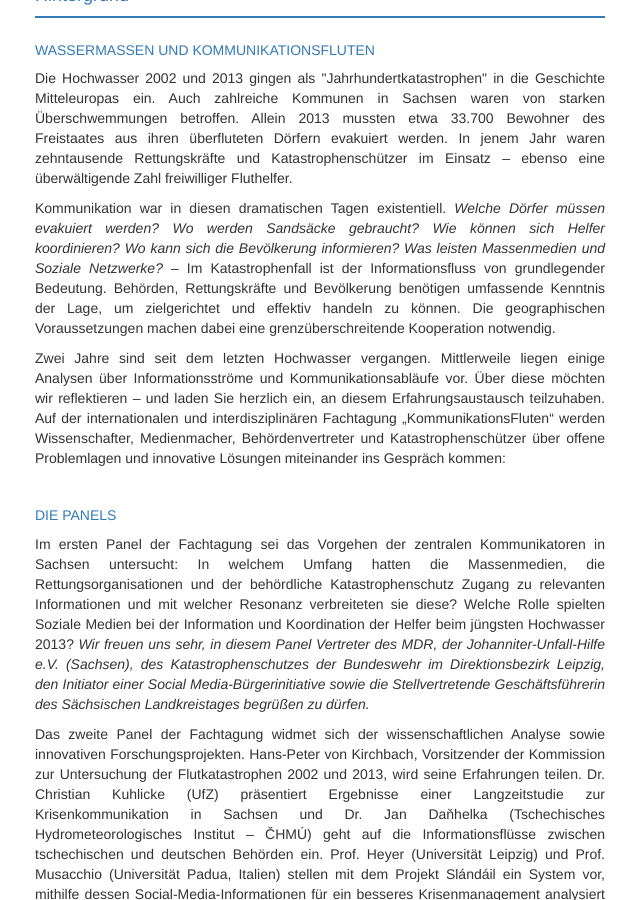
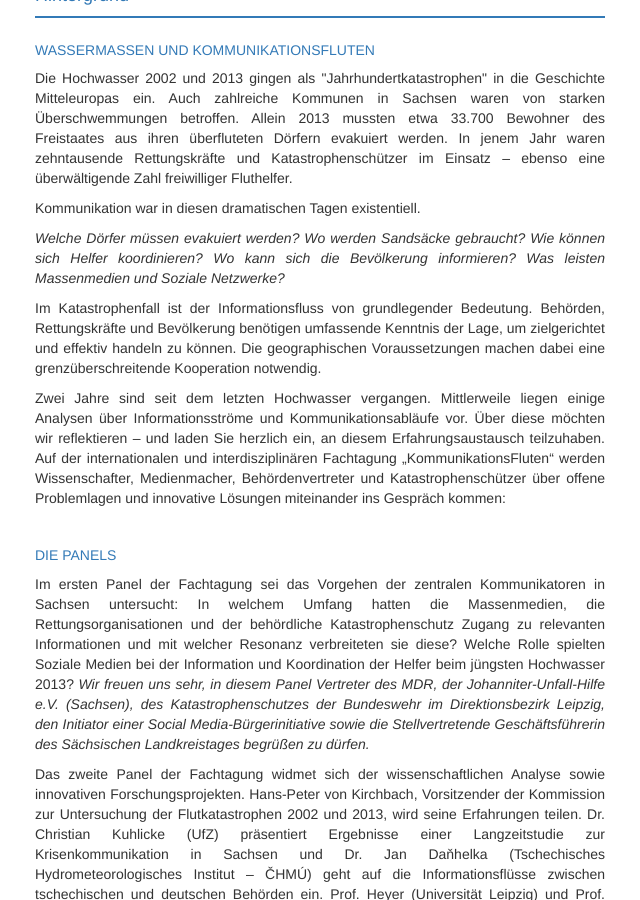
Before and after one commit to susedev/test, a Jekyll site: the page built from konferenz-kommunikationsfluten.html, in a window 1280 px wide and 900 px high, scrolled down 624 px. Shown: the whole window, without its empty margins (230-870 px from the left). Built offline with Jekyll 4.4.1, drawn with Linux system fonts in a browser that asks for light colours; nearby versions of some CDN libraries.

Commit message:
Edit from JekyllCMS

```diff
--- a/konferenz-kommunikationsfluten.html
+++ b/konferenz-kommunikationsfluten.html
@@ -23,7 +23,11 @@ title: Aktuell
 
 <p style="text-align: justify;">Die Hochwasser 2002 und 2013 gingen als &quot;Jahrhundertkatastrophen&quot; in die Geschichte Mitteleuropas ein. Auch zahlreiche Kommunen in Sachsen waren von starken &Uuml;berschwemmungen betroffen. Allein 2013 mussten etwa 33.700 Bewohner des Freistaates aus ihren &uuml;berfluteten D&ouml;rfern evakuiert werden. In jenem Jahr waren zehntausende Rettungskr&auml;fte und Katastrophensch&uuml;tzer im Einsatz &ndash; ebenso eine &uuml;berw&auml;ltigende Zahl freiwilliger Fluthelfer.</p>
 
-<p style="text-align: justify;">Kommunikation war in diesen dramatischen Tagen existentiell. <em>Welche D&ouml;rfer m&uuml;ssen evakuiert werden? Wo werden Sands&auml;cke gebraucht? Wie k&ouml;nnen sich Helfer koordinieren? Wo kann sich die Bev&ouml;lkerung informieren? Was leisten Massenmedien und Soziale Netzwerke?</em> &ndash; Im Katastrophenfall ist der Informationsfluss von grundlegender Bedeutung. Beh&ouml;rden, Rettungskr&auml;fte und Bev&ouml;lkerung ben&ouml;tigen umfassende Kenntnis der Lage, um zielgerichtet und effektiv handeln zu k&ouml;nnen. Die geographischen Voraussetzungen machen dabei eine grenz&uuml;berschreitende Kooperation notwendig.</p>
+<p style="text-align: justify;">Kommunikation war in diesen dramatischen Tagen existentiell.</p>
+
+<p style="text-align: justify;"><em>Welche D&ouml;rfer m&uuml;ssen evakuiert werden? Wo werden Sands&auml;cke gebraucht? Wie k&ouml;nnen sich Helfer koordinieren? Wo kann sich die Bev&ouml;lkerung informieren? Was leisten Massenmedien und Soziale Netzwerke?</em></p>
+
+<p style="text-align: justify;">Im Katastrophenfall ist der Informationsfluss von grundlegender Bedeutung. Beh&ouml;rden, Rettungskr&auml;fte und Bev&ouml;lkerung ben&ouml;tigen umfassende Kenntnis der Lage, um zielgerichtet und effektiv handeln zu k&ouml;nnen. Die geographischen Voraussetzungen machen dabei eine grenz&uuml;berschreitende Kooperation notwendig.</p>
 
 <p style="text-align: justify;">Zwei Jahre sind seit dem letzten Hochwasser vergangen. Mittlerweile liegen einige Analysen &uuml;ber Informationsstr&ouml;me und Kommunikationsabl&auml;ufe vor. &Uuml;ber diese m&ouml;chten wir reflektieren &ndash; und laden Sie herzlich ein, an diesem Erfahrungsaustausch teilzuhaben. Auf der internationalen und interdisziplin&auml;ren Fachtagung &bdquo;KommunikationsFluten&ldquo; werden Wissenschafter, Medienmacher, Beh&ouml;rdenvertreter und Katastrophensch&uuml;tzer &uuml;ber offene Problemlagen und innovative L&ouml;sungen miteinander ins Gespr&auml;ch kommen:</p>
 
```
